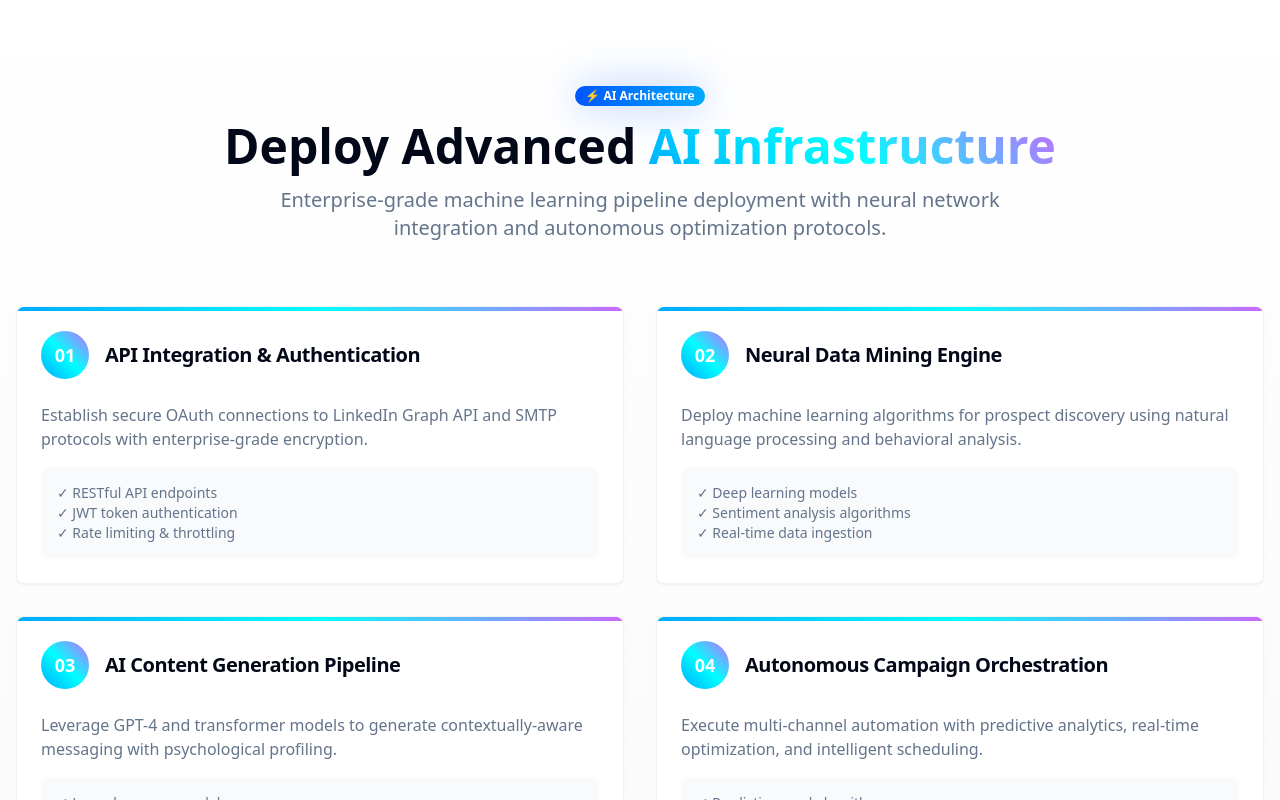
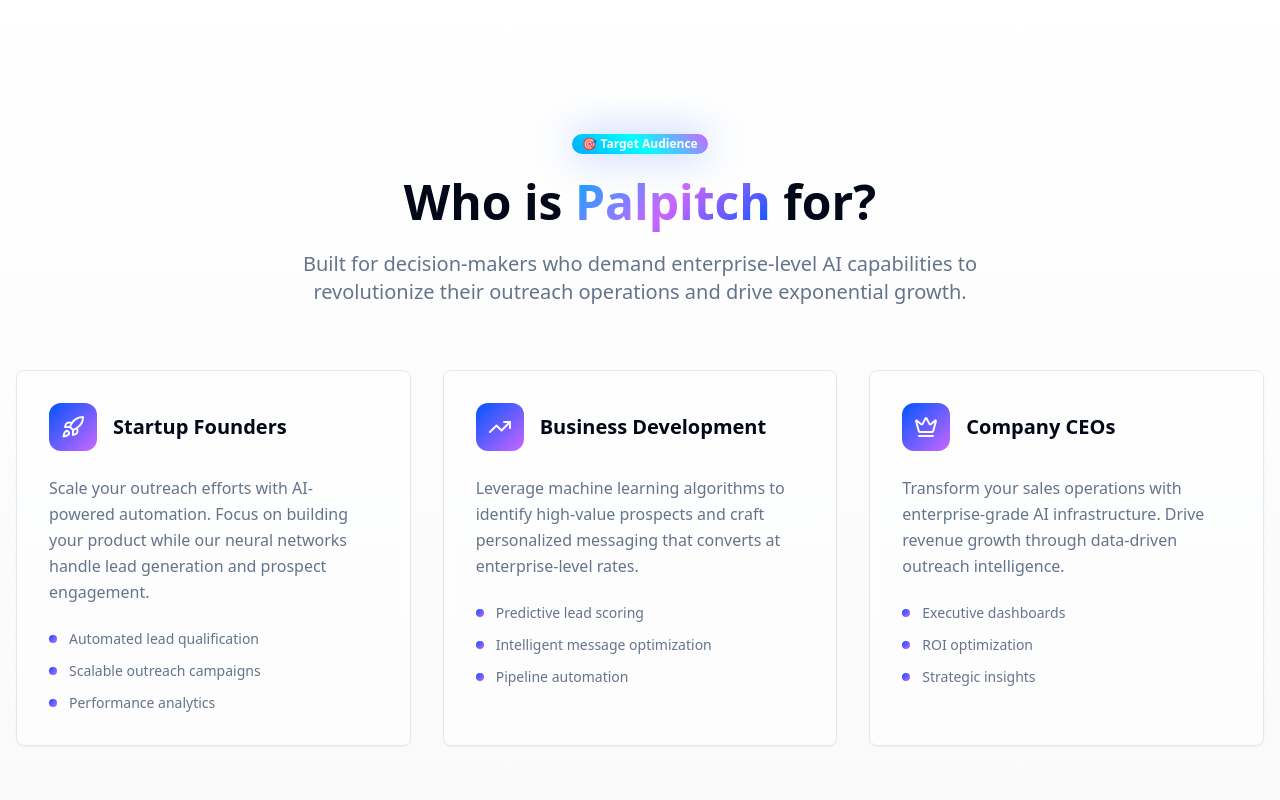
Before and after one commit to georgefarauanu/outreach-ignition-forge, a React (Vite) app: page / in a window 1280 px wide. Shown: the part 2100-2900 px from the top of the page. Built offline with nearby package versions, Linux system fonts and the light colour scheme.

Commit message:
Add "Who is for?" section
Add a new section to the website that highlights the target audience, including startup founders, business development professionals, and company CEOs.

```diff
--- /dev/null
+++ b/src/components/WhoIsFor.tsx
@@ -0,0 +1,75 @@
+import { Badge } from "@/components/ui/badge";
+import { Card, CardContent } from "@/components/ui/card";
+import { Rocket, TrendingUp, Crown } from "lucide-react";
+
+const WhoIsFor = () => {
+  const targets = [
+    {
+      icon: Rocket,
+      title: "Startup Founders",
+      description: "Scale your outreach efforts with AI-powered automation. Focus on building your product while our neural networks handle lead generation and prospect engagement.",
+      benefits: ["Automated lead qualification", "Scalable outreach campaigns", "Performance analytics"]
+    },
+    {
+      icon: TrendingUp,
+      title: "Business Development",
+      description: "Leverage machine learning algorithms to identify high-value prospects and craft personalized messaging that converts at enterprise-level rates.",
+      benefits: ["Predictive lead scoring", "Intelligent message optimization", "Pipeline automation"]
+    },
+    {
+      icon: Crown,
+      title: "Company CEOs",
+      description: "Transform your sales operations with enterprise-grade AI infrastructure. Drive revenue growth through data-driven outreach intelligence.",
+      benefits: ["Executive dashboards", "ROI optimization", "Strategic insights"]
+    }
+  ];
+
+  return (
+    <section id="who-is-for" className="py-20 lg:py-32 bg-gradient-subtle">
+      <div className="container mx-auto px-4">
+        <div className="text-center mb-16">
+          <Badge className="bg-gradient-ai text-white border-none shadow-glow mb-6">
+            🎯 Target Audience
+          </Badge>
+          <h2 className="text-3xl lg:text-5xl font-bold text-foreground mb-6">
+            Who is <span className="bg-gradient-hero bg-clip-text text-transparent">Palpitch</span> for?
+          </h2>
+          <p className="text-xl text-muted-foreground max-w-3xl mx-auto">
+            Built for decision-makers who demand enterprise-level AI capabilities
+            to revolutionize their outreach operations and drive exponential growth.
+          </p>
+        </div>
+
+        <div className="grid lg:grid-cols-3 gap-8">
+          {targets.map((target, index) => (
+            <Card key={index} className="bg-card/50 backdrop-blur-sm border-border hover:shadow-elegant transition-all duration-300 group">
+              <CardContent className="p-8">
+                <div className="flex items-center space-x-4 mb-6">
+                  <div className="w-12 h-12 bg-gradient-primary rounded-xl flex items-center justify-center group-hover:scale-110 transition-transform">
+                    <target.icon className="w-6 h-6 text-primary-foreground" />
+                  </div>
+                  <h3 className="text-xl font-bold text-foreground">{target.title}</h3>
+                </div>
+
+                <p className="text-muted-foreground mb-6 leading-relaxed">
+                  {target.description}
+                </p>
+
+                <div className="space-y-3">
+                  {target.benefits.map((benefit, benefitIndex) => (
+                    <div key={benefitIndex} className="flex items-center space-x-3">
+                      <div className="w-2 h-2 bg-gradient-primary rounded-full"></div>
+                      <span className="text-sm text-muted-foreground">{benefit}</span>
+                    </div>
+                  ))}
+                </div>
+              </CardContent>
+            </Card>
+          ))}
+        </div>
+      </div>
+    </section>
+  );
+};
+
+export default WhoIsFor;
--- a/src/pages/Index.tsx
+++ b/src/pages/Index.tsx
@@ -1,6 +1,7 @@
 import Header from "@/components/Header";
 import Hero from "@/components/Hero";
 import Features from "@/components/Features";
+import WhoIsFor from "@/components/WhoIsFor";
 import HowItWorks from "@/components/HowItWorks";
 import Stats from "@/components/Stats";
 import About from "@/components/About";
@@ -14,6 +15,7 @@ const Index = () => {
       <Hero />
       <Stats />
       <Features />
+      <WhoIsFor />
       <HowItWorks />
       <About />
       <Pricing />
```
